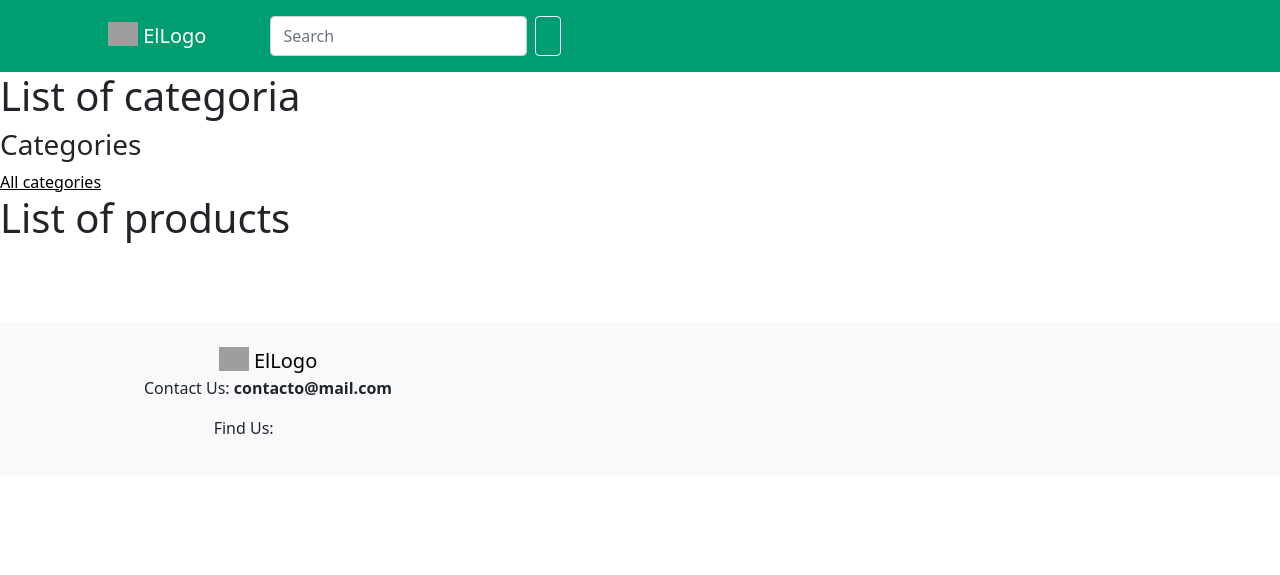
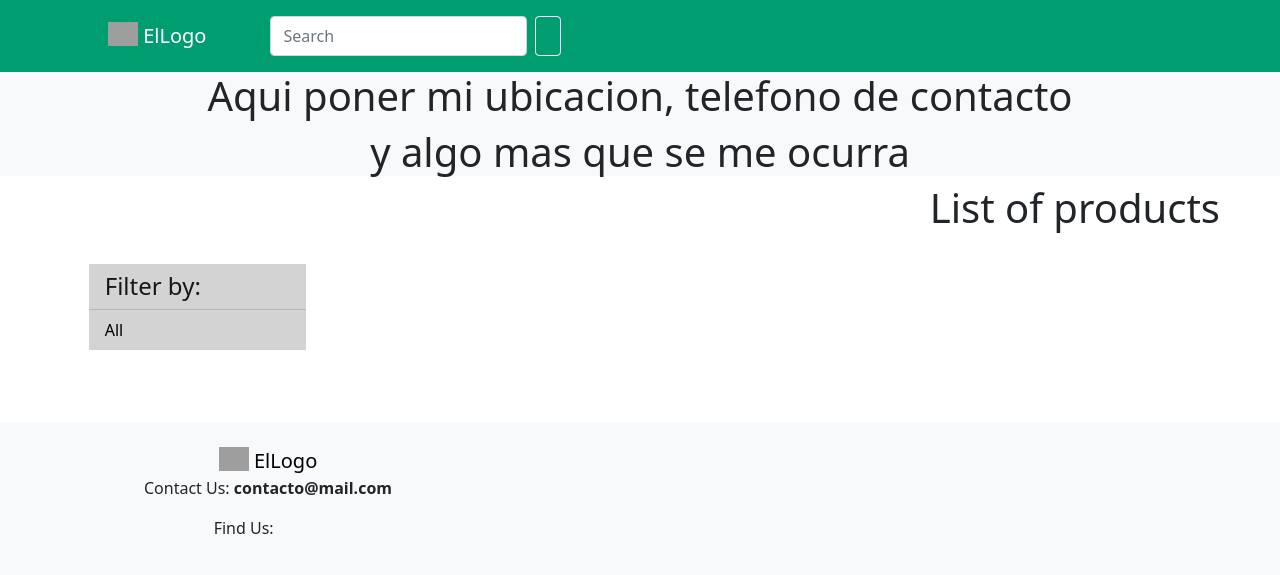
Before and after one commit to Romu9319/all_store, a Django app: page / in a window 1280 px wide. Shown: the top 575 px of the page. Run offline with Django 5.2, Linux system fonts and the light colour scheme; data that the repository does not hold is empty; some libraries are stand-ins or nearby versions; grey boxes are pictures that could not be loaded.

Commit message:
catalogue update

```diff
--- a/allstore/urls.py
+++ b/allstore/urls.py
@@ -8,5 +8,4 @@ from django.conf.urls.static import static # permite agregar una ruta estática
 urlpatterns = [ #los urlpatterns son las diferentes rutas de la aplicación
     path("", include("ecommerce.urls")),
     path('admin/', admin.site.urls),
-
 ] + static(settings.MEDIA_URL,document_root=settings.MEDIA_ROOT)
--- a/ecommerce/templates/includes/catalogue/catalogue.html
+++ b/ecommerce/templates/includes/catalogue/catalogue.html
@@ -1,15 +1,15 @@
-<div class="row row-cols-1 row-cols-md-3 g-4">
+<div class="row h-20 d-flex justify-content-center">
     {% for product in data %}
-        <div class="col">
-          <div class="card h-100">
+        <div class="col-md-2 col-lg-2 col-xl-2 m-4 px-0" key="" >
+          <div class="card" style= "width: 12rem;">
             {% if product.image %}
-                <img src={{product.image}} alt="">
+                <img class="p-1"src={{product.image}} alt="" style= "width: 12rem; height: 13rem;">
             {% else %}
                 <img src="https://via.placeholder.com/250" alt="">
             {% endif %}
             <div class="card-body">
-              <h5 class="card-title">{{product.id}}{{product.title}}</h5>
-              <p class="card-text">{{product.description}}</p>
+              <h5 class="card-title"  style="overflow: hidden; text-overflow: ellipsis; white-space: nowrap;">{{product.title}}</h5>
+              <p class="card-text"  style="overflow: hidden; text-overflow: ellipsis; white-space: nowrap;">{{product.description}}</p>
             </div>
             <div class="card-footer">
               <small class="text-body-secondary">{{product.price}}</small>
--- a/ecommerce/templates/includes/catalogue/categories.html
+++ b/ecommerce/templates/includes/catalogue/categories.html
@@ -1,11 +1,15 @@
-<div class="blog-sb-widget multishopcategories_widget">
-    <h3 class="widgettitle">Categories</h3>
-        <a class="section-sb-label" style="color:black" href="/">
-            All categories
-        </a>
-        <div class="section-sb-current">
-            {% for category in categories %}
-                <h3>{{ category }}</h3>
+<div class="row d-flex justify-content-center">
+    <div class="m-4 px-0">
+        <div class="list-group list-group-flush h-100">
+            <h4 class=" list-group-item list-group-item-dark mb-0">Filter by:</h4>
+            <a class="list-group-item list-group-item-action list-group-item-dark" style="color:black" href="/">
+                All
+            </a>
+            {% for category, count in categories.items %}
+                    <a href="{% url 'ecommerce:filterByCategory' category  %}" class="list-group-item list-group-item-action list-group-item-dark">
+                        <span class="">{{ category }}</span> : <span class="">{{count}}</span>
+                    </a>
             {% endfor %}
         </div>
+    </div>
 </div>
--- /dev/null
+++ b/ecommerce/templates/includes/header.html
@@ -0,0 +1,4 @@
+<header class='header bg-light text-dark text-center project-light'>
+    <h1>Aqui poner mi ubicacion, telefono de contacto </h1>
+    <h1>  y algo mas que se me ocurra</h1>
+</header>
--- a/ecommerce/templates/index.html
+++ b/ecommerce/templates/index.html
@@ -8,13 +8,14 @@
     <title></title>
 </head>
 <body>
-    <div>
-        <h1>List of categoria</h1>
-        {% include 'includes/catalogue/categories.html' %}
-    </div>
     <div class="row d-flex justify-content-center">
-        <h1>List of products</h1>
-        {% include 'includes/catalogue/catalogue.html' %}
+        <h1 class="text-end me-5 pe-5">List of products</h1>
+        <div class="col-2">
+            {% include 'includes/catalogue/categories.html' %}
+        </div>
+        <div class="col-8 ms-3">
+            {% include 'includes/catalogue/catalogue.html' %}
+        </div>
     </div>
 </body>
 </html>
--- a/ecommerce/templates/layout.html
+++ b/ecommerce/templates/layout.html
@@ -14,7 +14,8 @@
 <body>
     <div>
 
-        {%include 'includes/navbar.html' %}  <!--colocar el navbar-->
+        {% include 'includes/navbar.html' %}  <!--colocar el navbar-->
+        {% include 'includes/header.html' %}
 
         <div>
             <!--aca se renderiza todo el contenido del resto de templates-->
@@ -26,7 +27,7 @@
             </main>
         </div>
         <!--colocar el footer-->
-        {%include 'includes/footer.html' %}
+        {% include 'includes/footer.html' %}
     </div>
 
     <script src="https://cdn.jsdelivr.net/npm/@popperjs/core@2.9.2/dist/umd/popper.min.js" integrity="sha384-IQsoLXl5PILFhosVNubq5LC7Qb9DXgDA9i+tQ8Zj3iwWAwPtgFTxbJ8NT4GN1R8p" crossorigin="anonymous"></script>
--- a/ecommerce/urls.py
+++ b/ecommerce/urls.py
@@ -6,4 +6,5 @@ app_name = "ecommerce" # indica en que ubicación esta una vista que se quiera r
 
 urlpatterns = [ #los urlpatterns son las diferentes rutas de la aplicación
     path('', views.index, name="index"),
+    path('filterByCategory/<str:category_name>', views.filterByCategory, name="filterByCategory"),
 ]
--- a/ecommerce/views.py
+++ b/ecommerce/views.py
@@ -10,19 +10,38 @@ def index(request):
     response = requests.get(url_products)
 
     if response.status_code == 200:
-        categories = []
+
+        product_count = {}
         data = response.json()
 
         for products in data:
-            if products["category"] not in categories:
-                categories.append(products["category"] )
+            category = products["category"]
+            product_count[category] = product_count.get(category,0)+1
 
         context = {
             "data": data,
-            "categories": categories
+            "categories": product_count
         }
 
         return render(request, "index.html", context)
 
     else:
         return render(request, "index.html", {'error_message': f"Error al obtener datos: {response.status_code}"})
+
+def filterByCategory(request, category_name):
+    url = "https://fakestoreapi.com/products/category/" + category_name
+    response = requests.get(url)
+    print("CONTENIDO DE LA",url)
+
+    if response.status_code == 200:
+
+        products = response.json()
+
+        context = {
+            "categories": products,
+        }
+        print(products)
+        return render(request, "index.html", context)
+
+    else:
+        return render(request, "index.html", {'error_message': f"Error al obtener datos: {response.status_code}"})
```
